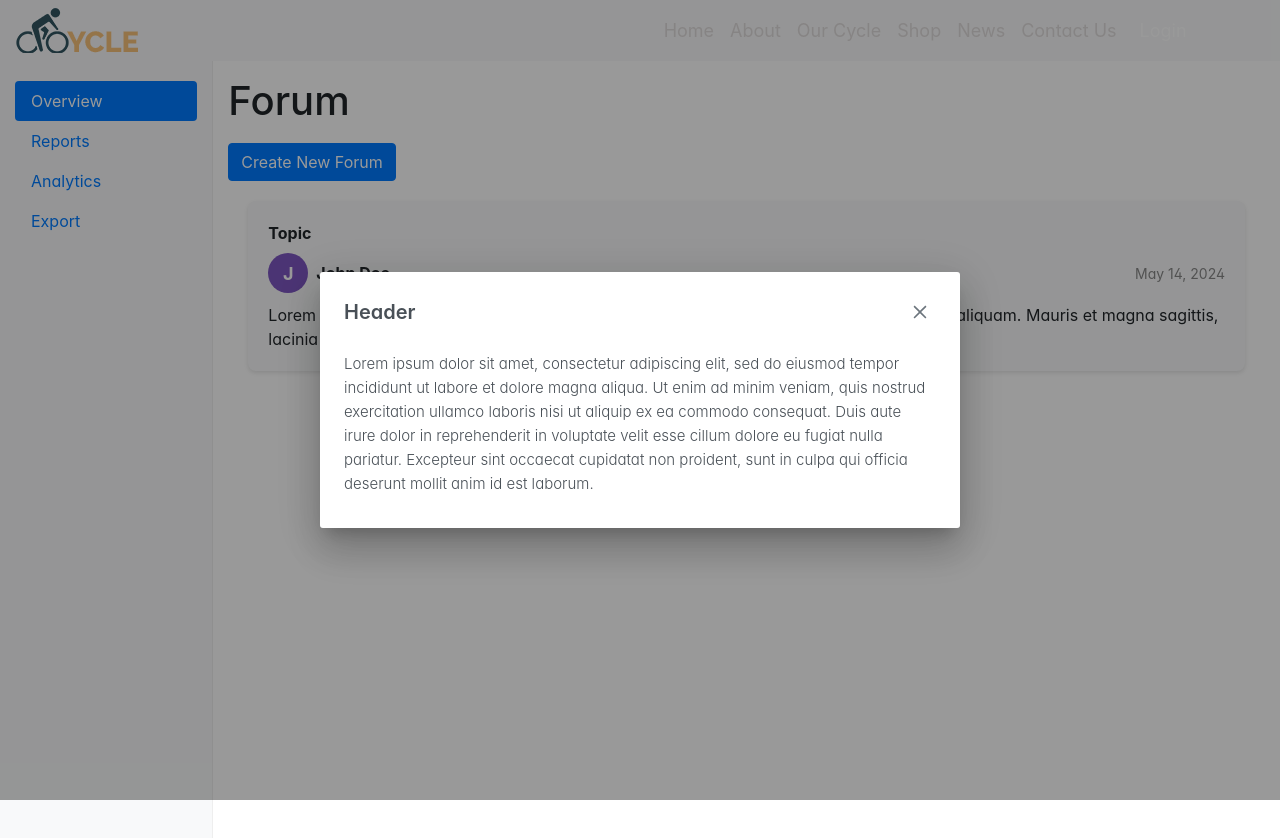
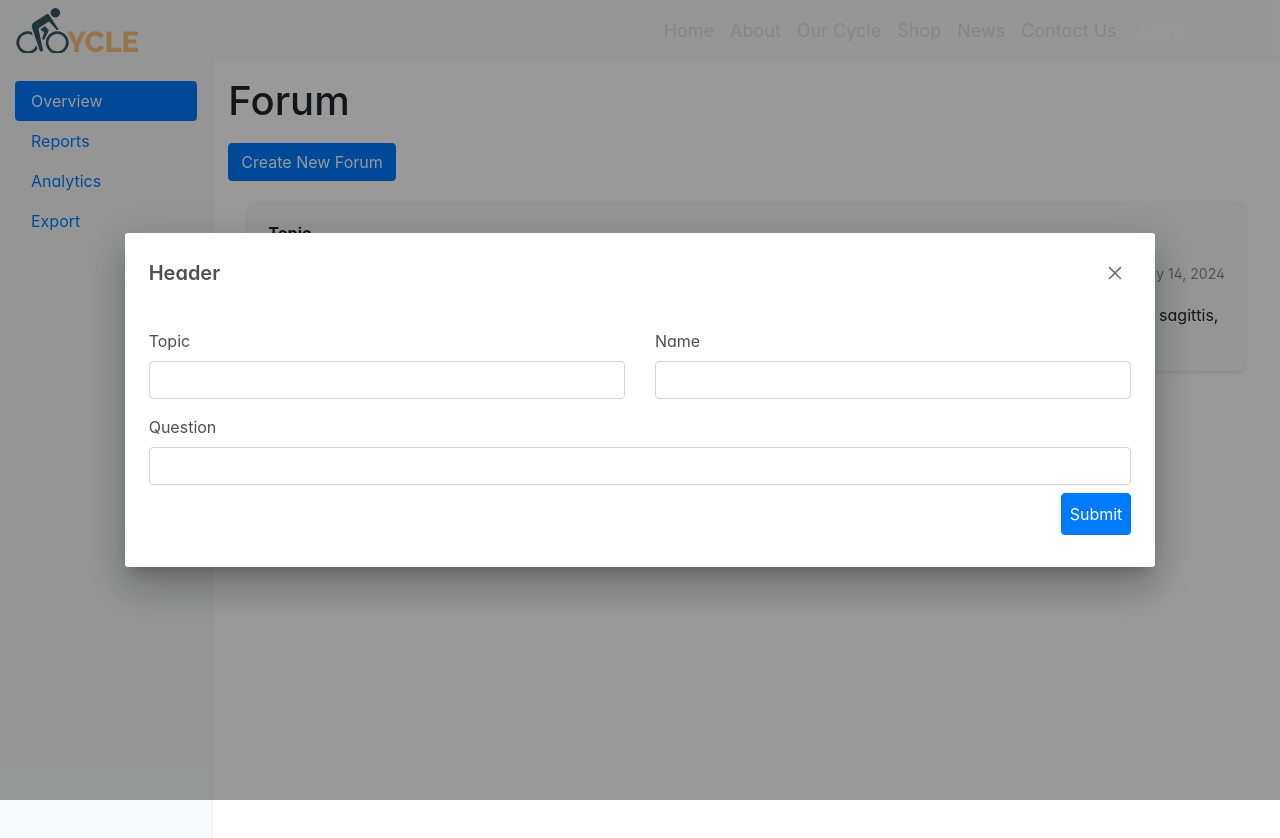
Before and after one commit to mechzz1/bikerPortal, a React (Vite) app in the folder frontend/: page /forum in a window 1280 px wide. Both pictures are taken after a click on the button "Create New Forum". Shown: the top 838 px of the page. Built offline with nearby package versions, Linux system fonts and the light colour scheme.

Commit message:
forum form created

```diff
--- /dev/null
+++ b/frontend/src/assets/forms/addForum/addForum.tsx
@@ -0,0 +1,81 @@
+import React from 'react'
+import { z } from 'zod'
+import { useNavigate } from 'react-router-dom'
+import { FieldValues, useForm } from 'react-hook-form'
+import axios from 'axios'
+import { zodResolver } from '@hookform/resolvers/zod';
+import styles from './login.module.css'
+const schema = z.object({
+    topic: z.string().min(3, { message: "Topicis required" }),
+    name: z.string().min(3, { message: "Name required" }),
+    question: z.string().min(3, { message: "Question is required" }),
+    password: z.string().min(3, { message: "Password is required" }),
+})
+type FormData = z.infer<typeof schema>;
+function addForum() {
+    const { register, handleSubmit, formState: { errors } } = useForm<FormData>({ resolver: zodResolver(schema) });
+    const navigate = useNavigate();
+    const onSubmit = (data: FieldValues) => {
+
+        console.log(data);
+        let config = {
+            method: 'post',
+            maxBodyLength: Infinity,
+            url: 'http://localhost:14000/users/login',
+            headers: {
+                'Content-Type': 'application/json'
+            },
+            data: data
+        };
+
+        const fethUsers = async () => {
+            try {
+                const res = await axios.request(config);
+                const userDataString = JSON.stringify(res.data);
+                sessionStorage.setItem('user', userDataString);
+                // setUser(res.data)
+                // toast.success("Success " + `${res.data.message}`)
+                navigate('/dashboard/main');
+            } catch (error) {
+                // toast.error("Error " + `${error}`)
+            }
+        }
+
+        fethUsers();
+    };
+
+    interface userData {
+        id: number,
+        name: string
+    }
+    return (
+        <>
+            <form onSubmit={handleSubmit(onSubmit)}>
+                <div className="row ">
+                    <div className="col-md-6 pt-3">
+                        <label htmlFor="topic">Topic</label>
+                        <input type="text" className="form-control" id="topic" {...register('topic')} />
+                        {errors.topic && <p className='text-danger'>{errors.topic.message} </p>}
+                    </div>
+                    <div className="col-md-6 pt-3">
+                        <label htmlFor="name">Name</label>
+                        <input type="text" className="form-control" id="name" {...register('name')} />
+                        {errors.name && <p className='text-danger'>{errors.name.message} </p>}
+                    </div>
+                    <div className="col-md-12 pt-3">
+                        <label htmlFor="question">Question</label>
+                        <input type="text" className="form-control" id="question" {...register('question')} />
+                        {errors.question && <p className='text-danger'>{errors.question.message} </p>}
+                    </div>
+
+                    <div className="col-md-12 d-flex justify-content-end pt-2">
+                        <button type="submit" className="btn btn-primary  p-2">Submit</button>
+                    </div>
+
+                </div>
+            </form>
+        </>
+    )
+}
+
+export default addForum
--- a/frontend/src/pages/forums/forums.tsx
+++ b/frontend/src/pages/forums/forums.tsx
@@ -2,6 +2,7 @@ import React, { useState } from 'react'
 import NavBar from '../../assets/components/navBar/navBar'
 import AppForum from '../../assets/components/appForum/appForum'
 import { Dialog } from 'primereact/dialog';
+import AddForum from '../../assets/forms/addForum/addForum';
 function forums() {
     const [visible, setVisible] = useState(false);
 
@@ -30,13 +31,8 @@ function forums() {
                         <h1>Forum</h1>
                         <button type="submit" className="btn btn-primary" onClick={() => setVisible(true)}>Create New Forum</button>
                         <AppForum />
-                        <Dialog header="Header" visible={visible} style={{ width: '50vw' }} onHide={() => setVisible(false)}>
-                            <p className="m-0">
-                                Lorem ipsum dolor sit amet, consectetur adipiscing elit, sed do eiusmod tempor incididunt ut labore et dolore magna aliqua.
-                                Ut enim ad minim veniam, quis nostrud exercitation ullamco laboris nisi ut aliquip ex ea commodo
-                                consequat. Duis aute irure dolor in reprehenderit in voluptate velit esse cillum dolore eu fugiat nulla pariatur.
-                                Excepteur sint occaecat cupidatat non proident, sunt in culpa qui officia deserunt mollit anim id est laborum.
-                            </p>
+                        <Dialog header="Header" visible={visible}  onHide={() => setVisible(false)}>
+                           <AddForum/>
                         </Dialog>
                     </main>
                 </div>
```
